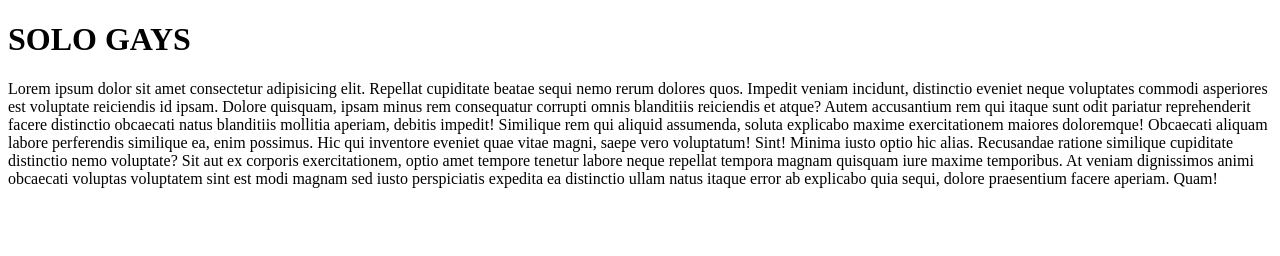
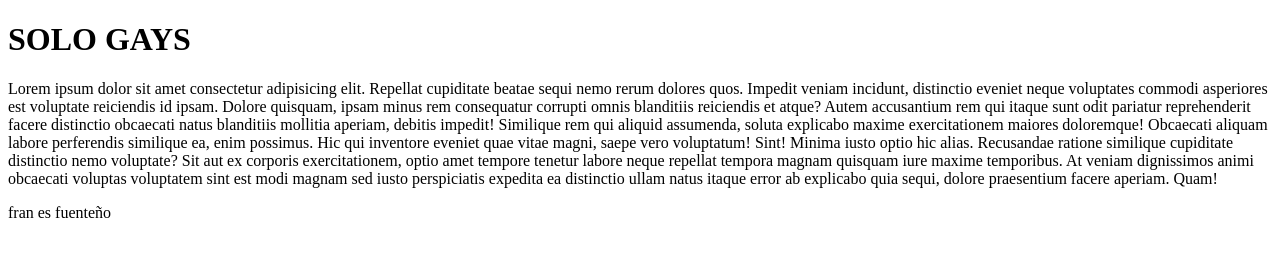
Before and after one commit to Francisco1asir/SoloGays, a plain HTML site: page index.html in a window 1280 px wide. Drawn offline with Linux system fonts and the light colour scheme.

Commit message:
cambios de chibancas

```diff
--- a/index.html
+++ b/index.html
@@ -12,5 +12,6 @@
     Similique rem qui aliquid assumenda, soluta explicabo maxime exercitationem maiores doloremque! Obcaecati aliquam labore perferendis similique ea, enim possimus. Hic qui inventore eveniet quae vitae magni, saepe vero voluptatum! Sint!
     Minima iusto optio hic alias. Recusandae ratione similique cupiditate distinctio nemo voluptate? Sit aut ex corporis exercitationem, optio amet tempore tenetur labore neque repellat tempora magnam quisquam iure maxime temporibus.
     At veniam dignissimos animi obcaecati voluptas voluptatem sint est modi magnam sed iusto perspiciatis expedita ea distinctio ullam natus itaque error ab explicabo quia sequi, dolore praesentium facere aperiam. Quam!</p>
+    fran es fuenteño
 </body>
 </html>
```
